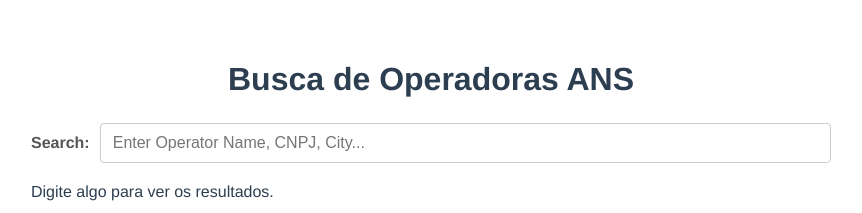
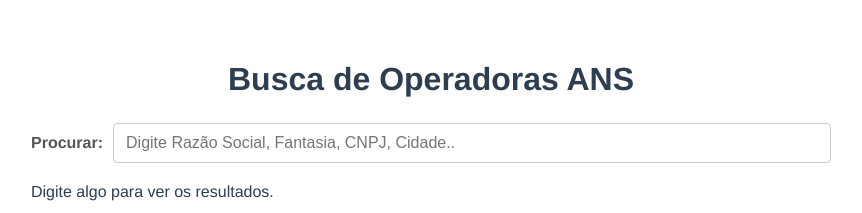
Before and after one commit to will-developer/IntuitiveCare, a Vue app in the folder Challenge-IC/fullstack_4/frontend/: page / in a window 1280 px wide. Shown: the top 213 px of the page, without its empty margins (209-1071 px from the left). Built offline with nearby package versions, Linux system fonts and the light colour scheme.

Commit message:
refactor: reconfigure some names and labels in SearchBar

```diff
--- a/Challenge-IC/fullstack_4/frontend/src/components/SearchBar.vue
+++ b/Challenge-IC/fullstack_4/frontend/src/components/SearchBar.vue
@@ -15,14 +15,14 @@ function handleInput(event: Event) {
 
 <template>
   <div class="search-container">
-    <label for="search-input">Search:</label>
+    <label for="search-input">Procurar:</label>
     <input
       id="search-input"
       type="text"
       :value="modelValue"
       @input="handleInput"
-      placeholder="Enter Operator Name, CNPJ, City..."
-      aria-label="Operator search input"
+      placeholder="Digite Razão Social, Fantasia, CNPJ, Cidade.."
+      aria-label="Campo de busca de operadoras"
     />
   </div>
 </template>
```
